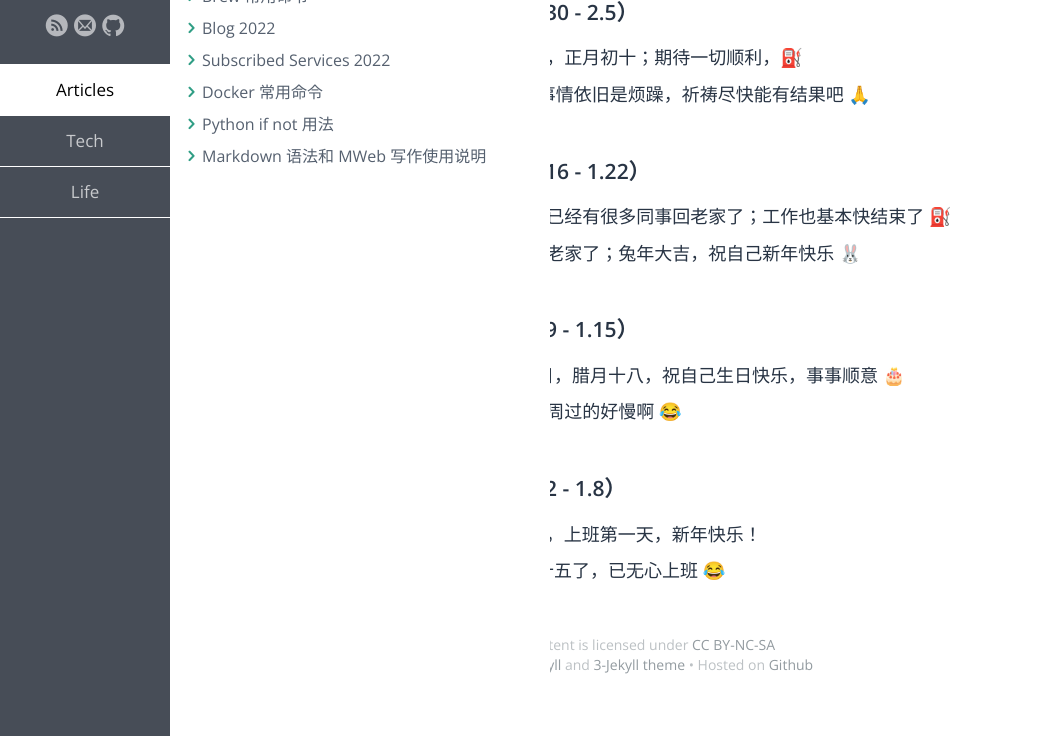
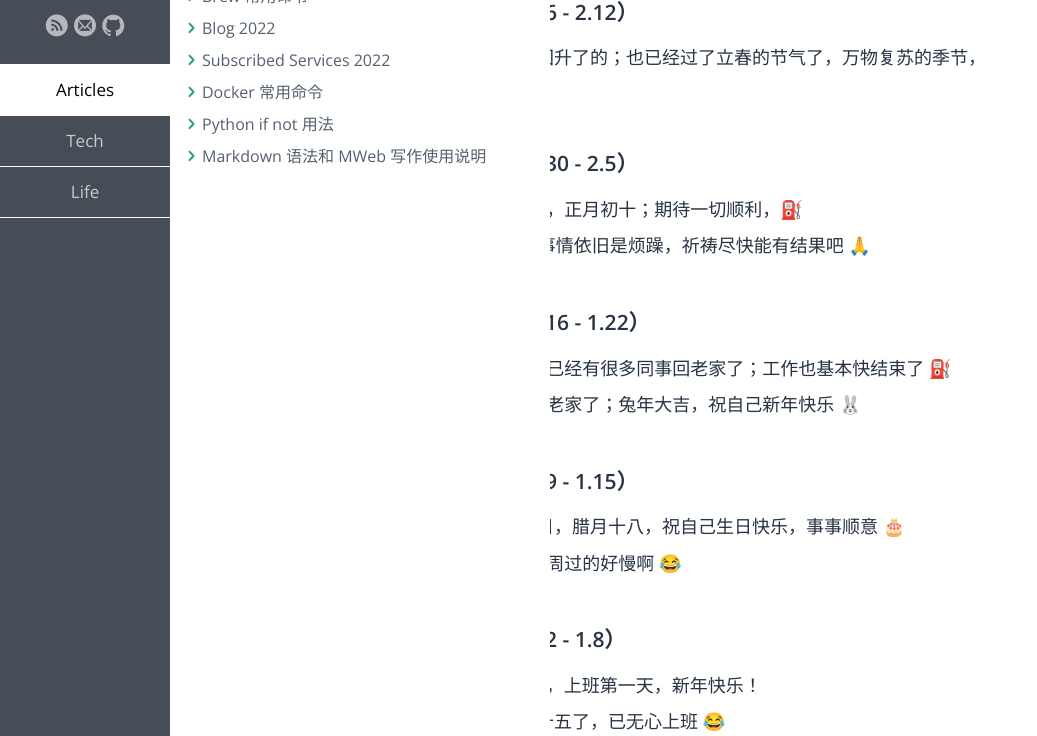
Before and after one commit to samxupeiran/samxupeiran.github.io, a Jekyll site: the page built from _posts/life/2023-01-03-my-blog.md, in a window 1280 px wide, cut to the strip 164-900 px from the top of the page. Shown: the whole strip, without its empty margins (0-1037 px from the left). Built offline with Jekyll 4.4.1, drawn with Linux system fonts in a browser that asks for light colours; some web fonts are replaced.

Commit message:
feat: add weekly blog 2.7

```diff
--- a/_posts/life/2023-01-03-my-blog.md
+++ b/_posts/life/2023-01-03-my-blog.md
@@ -5,6 +5,9 @@ category: Life
 tags: Blog
 ---
 
+
+- ### 2023 年 2 月 第 2 周（2.6 - 2.12）
+     - 2.7 北京近期的气温明显回升了的；也已经过了立春的节气了，万物复苏的季节，⛽️
 
 - ### 2023 年 2 月 第 1 周（1.30 - 2.5）
      - 1.31 春节后第一个工作日，正月初十；期待一切顺利，⛽️
```
